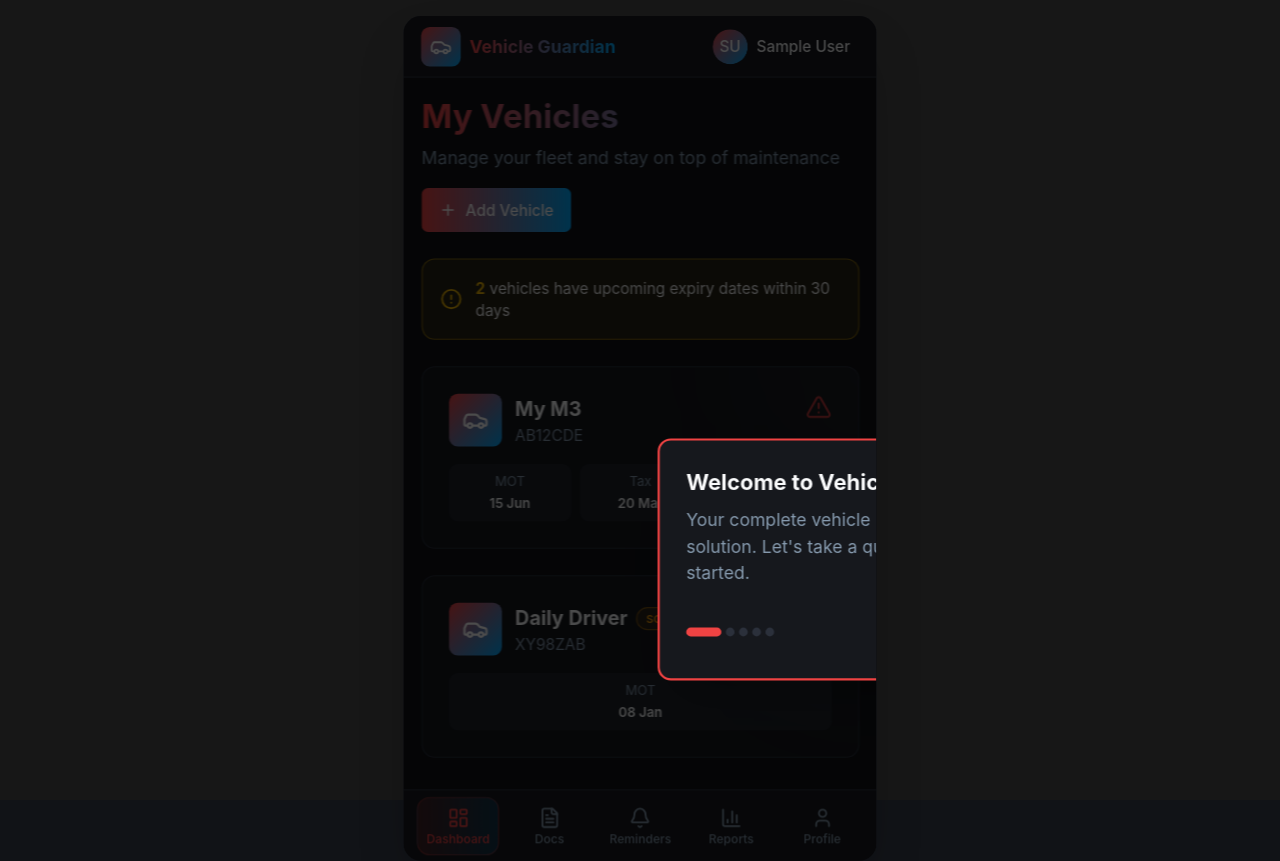
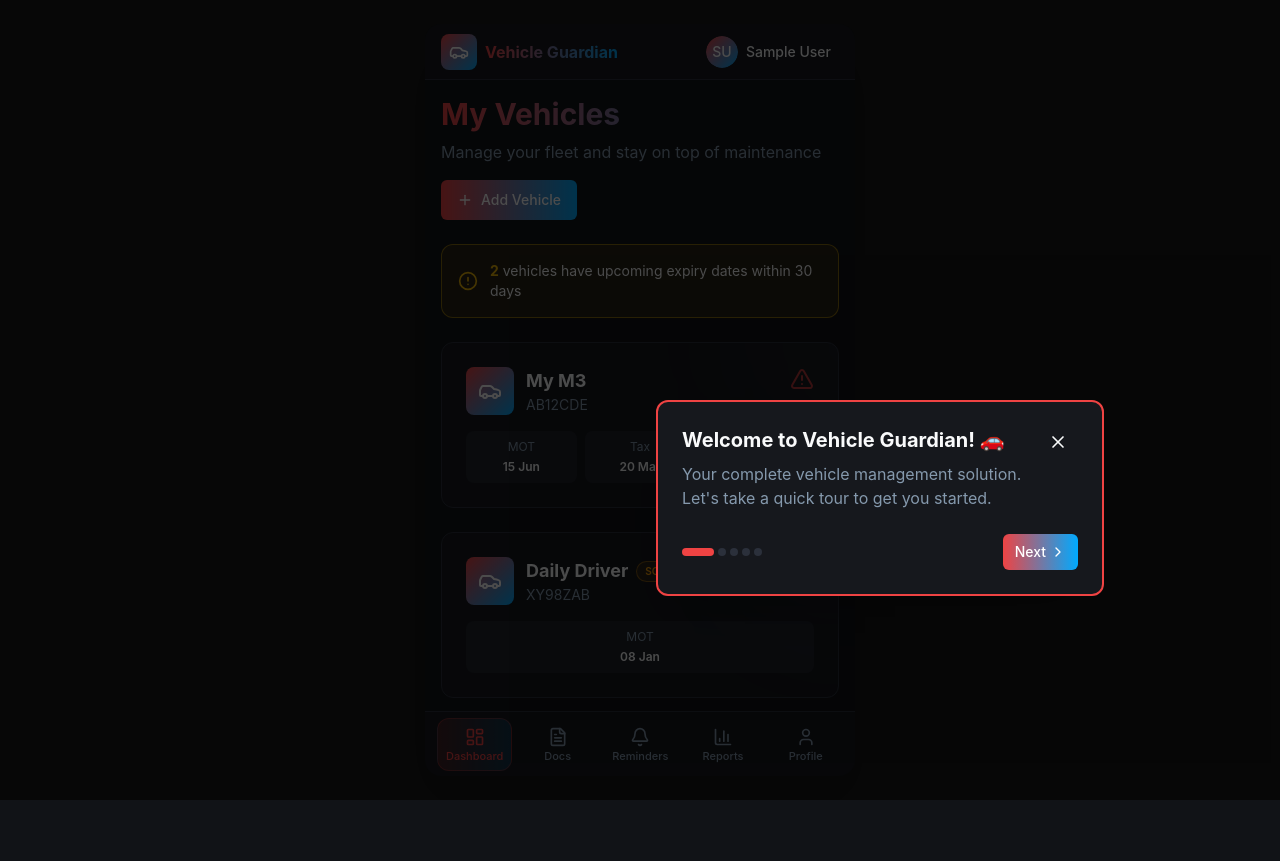
Before and after one commit to mbayr07/projectPetrolhead, a React (Vite) app: page /dashboard in a window 1280 px wide. After the commit the page ends 800 px from the top, so only its background shows below. Built offline with nearby package versions, Linux system fonts and the light colour scheme; sample sign-in values are in the browser's storage.

Commit message:
app feel

```diff
--- a/src/App.jsx
+++ b/src/App.jsx
@@ -33,6 +33,7 @@ function ScrollToTop() {
   const { pathname } = useLocation();
 
   useEffect(() => {
+    // keep inside scroll container too
     window.scrollTo({ top: 0, left: 0, behavior: "auto" });
   }, [pathname]);
 
@@ -63,24 +64,9 @@ export default function App() {
 
         <ScrollToTop />
 
-        {/* Desktop: centred phone frame. Mobile: full width. */}
-        <div className="min-h-dvh w-full bg-neutral-900 flex justify-center items-start sm:items-center p-4">
-          <div
-            className="
-              w-full max-w-[430px]
-              bg-background text-foreground
-              shadow-2xl
-              overflow-hidden
-              pb-[env(safe-area-inset-bottom)]
-              sm:rounded-2xl
-              sm:h-[calc(100dvh-2rem)]
-              sm:max-h-[calc(100dvh-2rem)]
-              lg:scale-[1.05]
-              xl:scale-[1.1]
-              origin-top
-            "
-          >
-            {/* IMPORTANT: Layout now handles internal scrolling (header/nav sticky inside) */}
+        {/* App frame: lock page scrolling, scroll happens INSIDE pages (Layout main) */}
+        <div className="h-dvh w-full bg-neutral-900 flex justify-center items-stretch sm:items-center sm:p-6 overflow-hidden">
+          <div className="w-full max-w-[430px] h-dvh sm:h-[min(860px,100dvh-3rem)] bg-background text-foreground shadow-2xl sm:rounded-2xl overflow-hidden">
             <Routes>
               <Route
                 path="/login"
--- a/src/components/Layout.jsx
+++ b/src/components/Layout.jsx
@@ -38,8 +38,9 @@ export default function Layout({ children }) {
     navigate("/login");
   };
 
-  const getInitials = (name) =>
-    name?.split(" ").map((n) => n[0]).join("").toUpperCase() || "U";
+  const getInitials = (name) => {
+    return name?.split(" ").map((n) => n[0]).join("").toUpperCase() || "U";
+  };
 
   const isActive = (path) => {
     if (path === "/dashboard") {
@@ -48,17 +49,14 @@ export default function Layout({ children }) {
         location.pathname.startsWith("/vehicle/")
       );
     }
-    return (
-      location.pathname === path || location.pathname.startsWith(path + "/")
-    );
+    return location.pathname === path || location.pathname.startsWith(path + "/");
   };
 
   return (
-    // IMPORTANT: no fixed positioning in this file
-    // This Layout is meant to live INSIDE your phone frame
-    <div className="h-full min-h-dvh bg-background text-foreground flex flex-col">
-      {/* Top Bar (sticky INSIDE container) */}
-      <header className="sticky top-0 z-50 h-14 bg-card border-b border-border flex items-center px-4">
+    // ✅ App-like shell: header + scrollable content + bottom nav anchored
+    <div className="h-full bg-background text-foreground flex flex-col">
+      {/* Top Bar (anchored) */}
+      <header className="h-14 shrink-0 bg-card border-b border-border flex items-center px-4">
         <Link to="/dashboard" className="flex items-center gap-2">
           <div className="h-9 w-9 rounded-lg bg-gradient-to-br from-primary to-secondary flex items-center justify-center">
             <Car className="h-5 w-5 text-white" />
@@ -94,13 +92,15 @@ export default function Layout({ children }) {
         </div>
       </header>
 
-      {/* Content (scrolls inside phone frame) */}
-      <main className="flex-1 overflow-y-auto">
-        <div className="p-4 pb-24">{children}</div>
+      {/* Scrollable Content (ONLY this scrolls) */}
+      <main className="flex-1 overflow-y-auto overscroll-contain">
+        <div className="p-4 pb-6">{children}</div>
+        {/* spacer so last content never kisses the bottom nav */}
+        <div className="h-4" />
       </main>
 
-      {/* Bottom Nav (sticky INSIDE container) */}
-      <nav className="sticky bottom-0 z-50 bg-card border-t border-border pb-[env(safe-area-inset-bottom)]">
+      {/* Bottom Nav (anchored) */}
+      <nav className="shrink-0 bg-card border-t border-border pb-[env(safe-area-inset-bottom)]">
         <div className="px-2">
           <div className="h-[64px] flex items-center justify-between">
             {tabs.map((tab) => {
```
